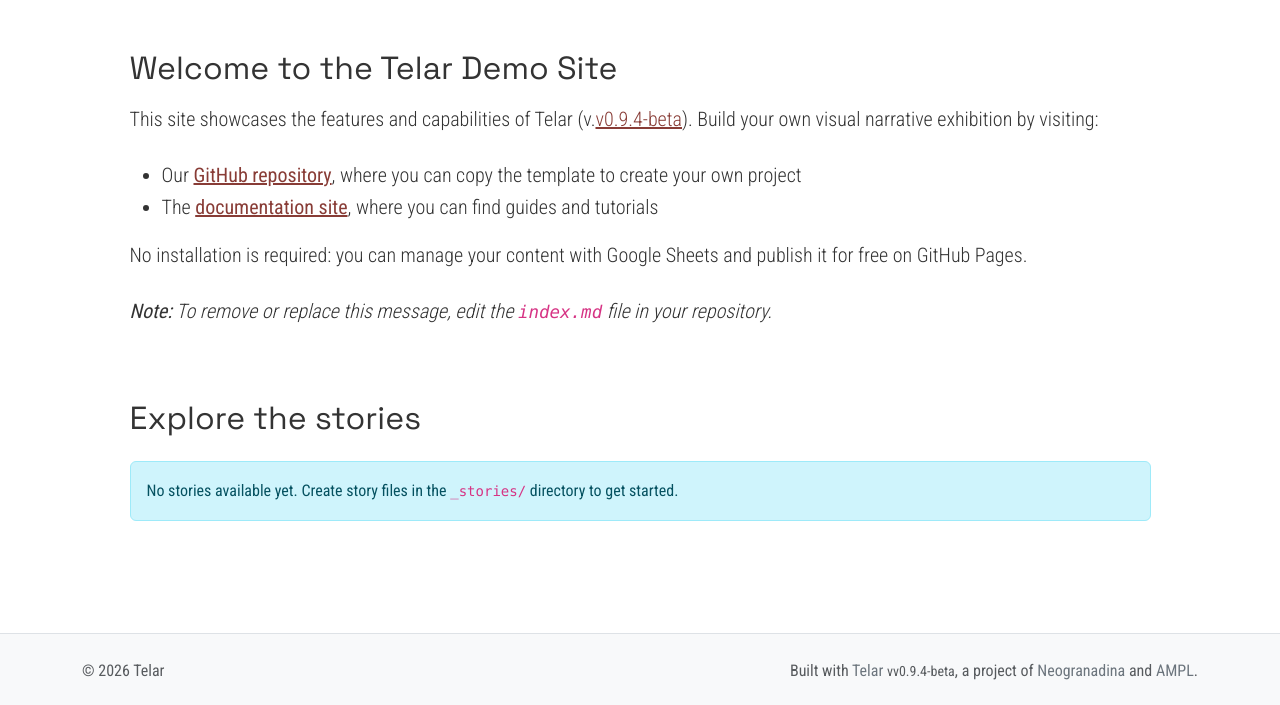
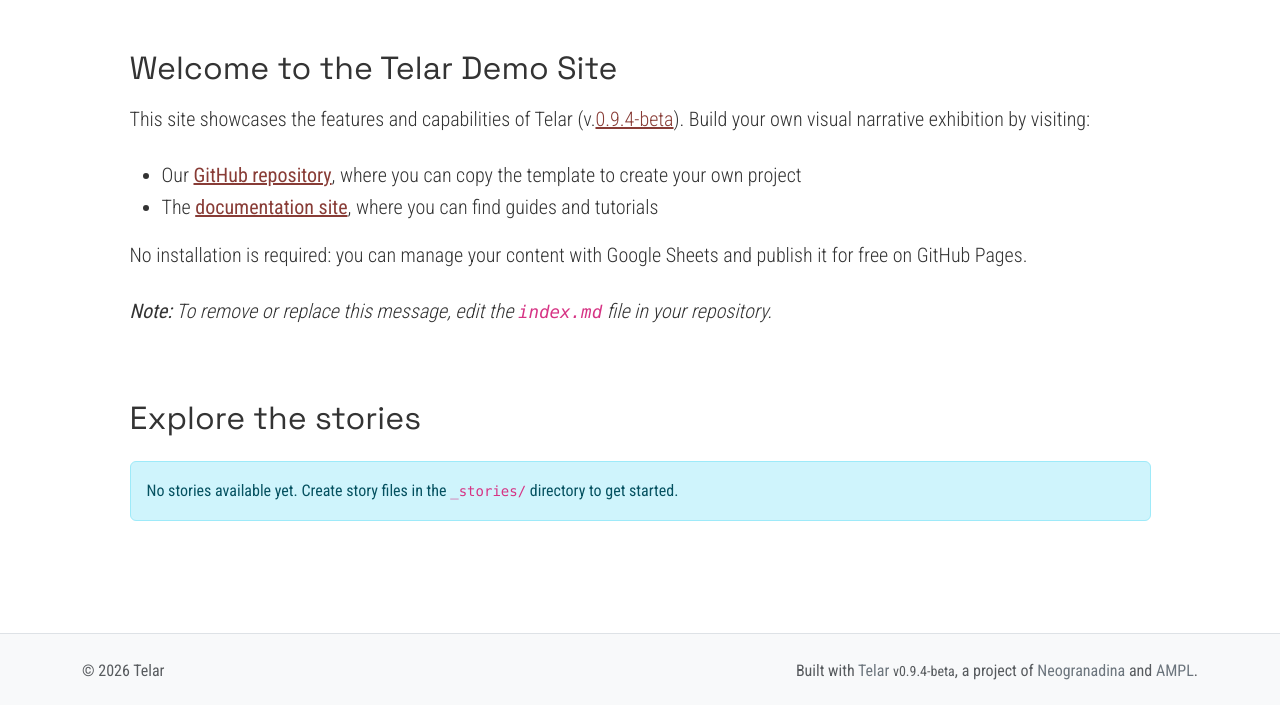
Before and after one commit to juancobo/compositor-test, a Jekyll site: the page built from index.md, in a window 1280 px wide. Shown: the part 307-1012 px from the top of the page. Built offline with Jekyll 4.4.1, drawn with Linux system fonts in a browser that asks for light colours.

Commit message:
Update telar version format in _config.yml

```diff
--- a/_config.yml
+++ b/_config.yml
@@ -115,7 +115,7 @@ show_drafts: false
 
 # Telar Settings (version information)
 telar:
-  version: "v0.9.4-beta"
+  version: "0.9.4-beta"
   release_date: "2026-03-18"
 
 # Plugins
```
